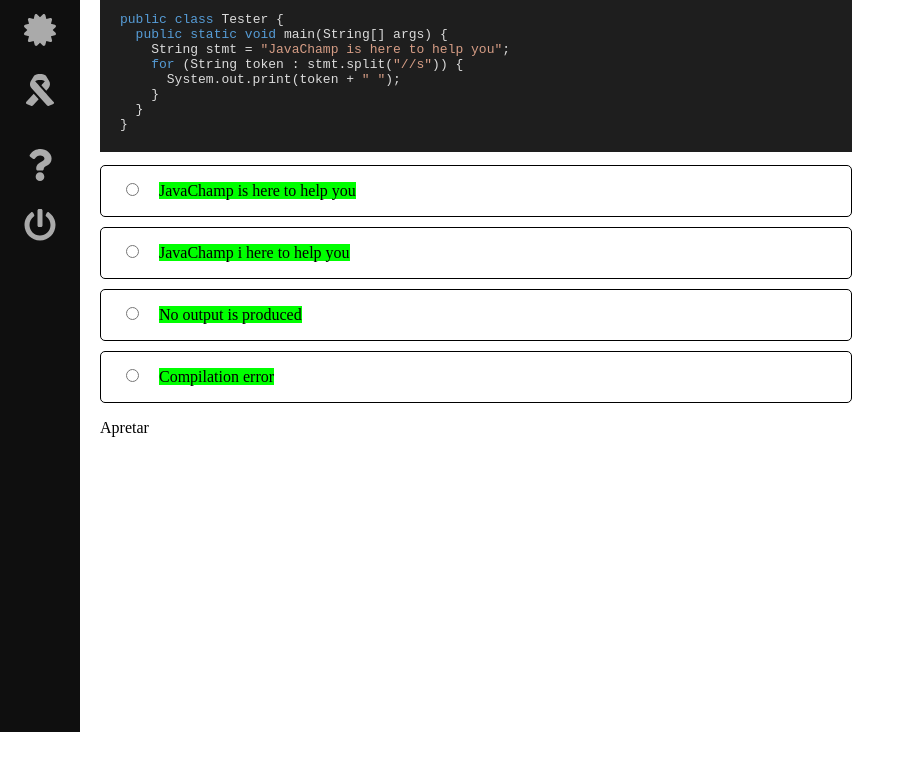
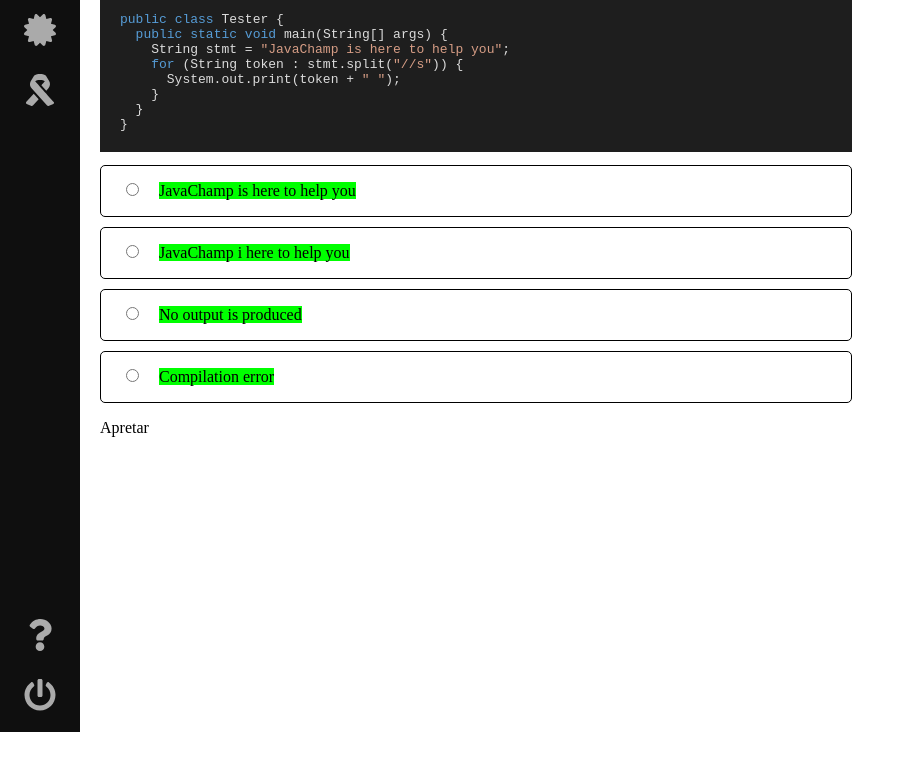
Before and after one commit to roddyvitali/questions-app, a React app: page / in a window 1280 px wide. Shown: the part 68-838 px from the top of the page, without its empty margins (0-915 px from the left). After the commit the page ends 800 px from the top, so only its background shows below. Built offline with nearby package versions, Linux system fonts and the light colour scheme.

Commit message:
Menu Fix

```diff
--- a/src/components/Menu/Lateral.js
+++ b/src/components/Menu/Lateral.js
@@ -10,7 +10,7 @@ class Lateral extends Component {
           <li><FontAwesomeIcon icon="stroopwafel" size="2x" color="#aaa"/></li>
           <li><FontAwesomeIcon icon="certificate" size="2x" color="#aaa"/></li>
           <li><FontAwesomeIcon icon="ribbon" size="2x" color="#aaa"/></li>
-          <ul className="menu-child">
+          <ul className="menu-lasts">
             <li><FontAwesomeIcon icon="question" size="2x" color="#aaa"/></li>
             <li><FontAwesomeIcon icon="power-off" size="2x" color="#aaa"/></li>
           </ul>
--- a/src/components/Menu/Menu.css
+++ b/src/components/Menu/Menu.css
@@ -12,7 +12,10 @@
 }
 
 .menu-lasts {
-
+  padding: 0;
+  margin: 0;
+  position: absolute;
+  bottom: 0;
 }
 .menu-child li, .menu-lasts li{
   height: 50px;
```
